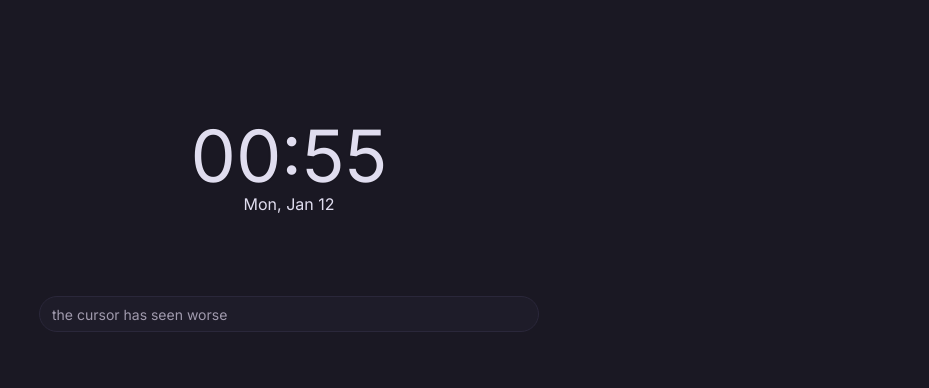
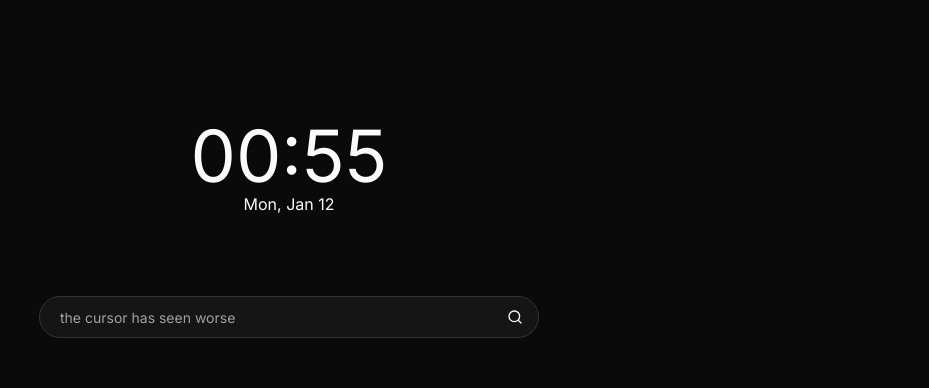
Before and after one commit to plushexe351/thebetterfox, a Next.js app: page /start in a window 1280 px wide. Shown: the top 388 px of the page, without its empty margins (351-1280 px from the left). Built offline with nearby package versions, Linux system fonts and the light colour scheme.

Commit message:
change global theme and tweak colors

```diff
--- a/app/globals.css
+++ b/app/globals.css
@@ -5,121 +5,125 @@
 /* @custom-variant dark (&:is(.dark *)); */
 
 :root {
-  --background: oklch(0.9777 0.0041 301.4256);
-  --foreground: oklch(0.3651 0.0325 287.0807);
+  --background: oklch(1 0 0);
+  --foreground: oklch(0.145 0 0);
   --card: oklch(1 0 0);
-  --card-foreground: oklch(0.3651 0.0325 287.0807);
+  --card-foreground: oklch(0.145 0 0);
   --popover: oklch(1 0 0);
-  --popover-foreground: oklch(0.3651 0.0325 287.0807);
-  --primary: oklch(0.6104 0.0767 299.7335);
-  --primary-foreground: oklch(0.9777 0.0041 301.4256);
-  --secondary: oklch(0.8957 0.0265 300.2416);
-  --secondary-foreground: oklch(0.3651 0.0325 287.0807);
-  --muted: oklch(0.8906 0.0139 299.7754);
-  --muted-foreground: oklch(0.5288 0.0375 290.7895);
-  --accent: oklch(0.7889 0.0802 359.9375);
-  --accent-foreground: oklch(0.3394 0.0441 1.7583);
-  --destructive: oklch(0.6332 0.1578 22.6734);
-  --destructive-foreground: oklch(0.9777 0.0041 301.4256);
-  --border: oklch(0.8447 0.0226 300.1421);
-  --input: oklch(0.9329 0.0124 301.2783);
-  --ring: oklch(0.6104 0.0767 299.7335);
-  --chart-1: oklch(0.6104 0.0767 299.7335);
-  --chart-2: oklch(0.7889 0.0802 359.9375);
-  --chart-3: oklch(0.7321 0.0749 169.867);
-  --chart-4: oklch(0.854 0.0882 76.8292);
-  --chart-5: oklch(0.7857 0.0645 258.0839);
-  --sidebar: oklch(0.9554 0.0082 301.3541);
-  --sidebar-foreground: oklch(0.3651 0.0325 287.0807);
-  --sidebar-primary: oklch(0.6104 0.0767 299.7335);
-  --sidebar-primary-foreground: oklch(0.9777 0.0041 301.4256);
-  --sidebar-accent: oklch(0.7889 0.0802 359.9375);
-  --sidebar-accent-foreground: oklch(0.3394 0.0441 1.7583);
-  --sidebar-border: oklch(0.8719 0.0198 302.169);
-  --sidebar-ring: oklch(0.6104 0.0767 299.7335);
-  --font-sans: Geist, sans-serif;
-  --font-serif: "Lora", Georgia, serif;
-  --font-mono: "Fira Code", "Courier New", monospace;
-  --radius: 0.5rem;
-  --shadow-x: 1px;
-  --shadow-y: 2px;
-  --shadow-blur: 5px;
-  --shadow-spread: 1px;
-  --shadow-opacity: 0.06;
-  --shadow-color: hsl(0 0% 0%);
-  --shadow-2xs: 1px 2px 5px 1px hsl(0 0% 0% / 0.03);
-  --shadow-xs: 1px 2px 5px 1px hsl(0 0% 0% / 0.03);
-  --shadow-sm: 1px 2px 5px 1px hsl(0 0% 0% / 0.06),
-    1px 1px 2px 0px hsl(0 0% 0% / 0.06);
-  --shadow: 1px 2px 5px 1px hsl(0 0% 0% / 0.06),
-    1px 1px 2px 0px hsl(0 0% 0% / 0.06);
-  --shadow-md: 1px 2px 5px 1px hsl(0 0% 0% / 0.06),
-    1px 2px 4px 0px hsl(0 0% 0% / 0.06);
-  --shadow-lg: 1px 2px 5px 1px hsl(0 0% 0% / 0.06),
-    1px 4px 6px 0px hsl(0 0% 0% / 0.06);
-  --shadow-xl: 1px 2px 5px 1px hsl(0 0% 0% / 0.06),
-    1px 8px 10px 0px hsl(0 0% 0% / 0.06);
-  --shadow-2xl: 1px 2px 5px 1px hsl(0 0% 0% / 0.15);
+  --popover-foreground: oklch(0.145 0 0);
+  --primary: oklch(0.205 0 0);
+  --primary-foreground: oklch(0.985 0 0);
+  --secondary: oklch(0.97 0 0);
+  --secondary-foreground: oklch(0.205 0 0);
+  --muted: oklch(0.97 0 0);
+  --muted-foreground: oklch(0.556 0 0);
+  --accent: oklch(0.97 0 0);
+  --accent-foreground: oklch(0.205 0 0);
+  --destructive: oklch(0.577 0.245 27.325);
+  --destructive-foreground: oklch(1 0 0);
+  --border: oklch(0.922 0 0);
+  --input: oklch(0.922 0 0);
+  --ring: oklch(0.708 0 0);
+  --chart-1: oklch(0.81 0.1 252);
+  --chart-2: oklch(0.62 0.19 260);
+  --chart-3: oklch(0.55 0.22 263);
+  --chart-4: oklch(0.49 0.22 264);
+  --chart-5: oklch(0.42 0.18 266);
+  --sidebar: oklch(0.985 0 0);
+  --sidebar-foreground: oklch(0.145 0 0);
+  --sidebar-primary: oklch(0.205 0 0);
+  --sidebar-primary-foreground: oklch(0.985 0 0);
+  --sidebar-accent: oklch(0.97 0 0);
+  --sidebar-accent-foreground: oklch(0.205 0 0);
+  --sidebar-border: oklch(0.922 0 0);
+  --sidebar-ring: oklch(0.708 0 0);
+  --font-sans: ui-sans-serif, system-ui, -apple-system, BlinkMacSystemFont,
+    "Segoe UI", Roboto, "Helvetica Neue", Arial, "Noto Sans", sans-serif,
+    "Apple Color Emoji", "Segoe UI Emoji", "Segoe UI Symbol", "Noto Color Emoji";
+  --font-serif: ui-serif, Georgia, Cambria, "Times New Roman", Times, serif;
+  --font-mono: ui-monospace, SFMono-Regular, Menlo, Monaco, Consolas,
+    "Liberation Mono", "Courier New", monospace;
+  --radius: 0.625rem;
+  --shadow-x: 0;
+  --shadow-y: 1px;
+  --shadow-blur: 3px;
+  --shadow-spread: 0px;
+  --shadow-opacity: 0.1;
+  --shadow-color: oklch(0 0 0);
+  --shadow-2xs: 0 1px 3px 0px hsl(0 0% 0% / 0.05);
+  --shadow-xs: 0 1px 3px 0px hsl(0 0% 0% / 0.05);
+  --shadow-sm: 0 1px 3px 0px hsl(0 0% 0% / 0.1),
+    0 1px 2px -1px hsl(0 0% 0% / 0.1);
+  --shadow: 0 1px 3px 0px hsl(0 0% 0% / 0.1), 0 1px 2px -1px hsl(0 0% 0% / 0.1);
+  --shadow-md: 0 1px 3px 0px hsl(0 0% 0% / 0.1),
+    0 2px 4px -1px hsl(0 0% 0% / 0.1);
+  --shadow-lg: 0 1px 3px 0px hsl(0 0% 0% / 0.1),
+    0 4px 6px -1px hsl(0 0% 0% / 0.1);
+  --shadow-xl: 0 1px 3px 0px hsl(0 0% 0% / 0.1),
+    0 8px 10px -1px hsl(0 0% 0% / 0.1);
+  --shadow-2xl: 0 1px 3px 0px hsl(0 0% 0% / 0.25);
   --tracking-normal: 0em;
   --spacing: 0.25rem;
 }
 
 .dark {
-  --background: oklch(0.2166 0.0215 292.8474);
-  --foreground: oklch(0.9053 0.0245 293.557);
-  --card: oklch(0.2544 0.0301 292.7315);
-  --card-foreground: oklch(0.9053 0.0245 293.557);
-  --popover: oklch(0.2544 0.0301 292.7315);
-  --popover-foreground: oklch(0.9053 0.0245 293.557);
-  --primary: oklch(0.7058 0.0777 302.0489);
-  --primary-foreground: oklch(0.2166 0.0215 292.8474);
-  --secondary: oklch(0.4604 0.0472 295.5578);
-  --secondary-foreground: oklch(0.9053 0.0245 293.557);
-  --muted: oklch(0.256 0.032 294.838);
-  --muted-foreground: oklch(0.6974 0.0282 300.0614);
-  --accent: oklch(0.3181 0.0321 308.6149);
-  --accent-foreground: oklch(0.8391 0.0692 2.6681);
-  --destructive: oklch(0.6875 0.142 21.4566);
-  --destructive-foreground: oklch(0.2166 0.0215 292.8474);
-  --border: oklch(0.3063 0.0359 293.3367);
-  --input: oklch(0.2847 0.0346 291.2726);
-  --ring: oklch(0.7058 0.0777 302.0489);
-  --chart-1: oklch(0.7058 0.0777 302.0489);
-  --chart-2: oklch(0.8391 0.0692 2.6681);
-  --chart-3: oklch(0.7321 0.0749 169.867);
-  --chart-4: oklch(0.854 0.0882 76.8292);
-  --chart-5: oklch(0.7857 0.0645 258.0839);
-  --sidebar: oklch(0.1985 0.02 293.6639);
-  --sidebar-foreground: oklch(0.9053 0.0245 293.557);
-  --sidebar-primary: oklch(0.7058 0.0777 302.0489);
-  --sidebar-primary-foreground: oklch(0.2166 0.0215 292.8474);
-  --sidebar-accent: oklch(0.3181 0.0321 308.6149);
-  --sidebar-accent-foreground: oklch(0.8391 0.0692 2.6681);
-  --sidebar-border: oklch(0.2847 0.0346 291.2726);
-  --sidebar-ring: oklch(0.7058 0.0777 302.0489);
-  --font-sans: Geist, sans-serif;
-  --font-serif: "Lora", Georgia, serif;
-  --font-mono: "Fira Code", "Courier New", monospace;
-  --radius: 0.5rem;
-  --shadow-x: 1px;
-  --shadow-y: 2px;
-  --shadow-blur: 5px;
-  --shadow-spread: 1px;
-  --shadow-opacity: 0.06;
-  --shadow-color: hsl(0 0% 0%);
-  --shadow-2xs: 1px 2px 5px 1px hsl(0 0% 0% / 0.03);
-  --shadow-xs: 1px 2px 5px 1px hsl(0 0% 0% / 0.03);
-  --shadow-sm: 1px 2px 5px 1px hsl(0 0% 0% / 0.06),
-    1px 1px 2px 0px hsl(0 0% 0% / 0.06);
-  --shadow: 1px 2px 5px 1px hsl(0 0% 0% / 0.06),
-    1px 1px 2px 0px hsl(0 0% 0% / 0.06);
-  --shadow-md: 1px 2px 5px 1px hsl(0 0% 0% / 0.06),
-    1px 2px 4px 0px hsl(0 0% 0% / 0.06);
-  --shadow-lg: 1px 2px 5px 1px hsl(0 0% 0% / 0.06),
-    1px 4px 6px 0px hsl(0 0% 0% / 0.06);
-  --shadow-xl: 1px 2px 5px 1px hsl(0 0% 0% / 0.06),
-    1px 8px 10px 0px hsl(0 0% 0% / 0.06);
-  --shadow-2xl: 1px 2px 5px 1px hsl(0 0% 0% / 0.15);
+  --background: oklch(0.145 0 0);
+  --foreground: oklch(0.985 0 0);
+  --card: oklch(0.205 0 0);
+  --card-foreground: oklch(0.985 0 0);
+  --popover: oklch(0.269 0 0);
+  --popover-foreground: oklch(0.985 0 0);
+  --primary: oklch(0.922 0 0);
+  --primary-foreground: oklch(0.205 0 0);
+  --secondary: oklch(0.269 0 0);
+  --secondary-foreground: oklch(0.985 0 0);
+  --muted: oklch(0.269 0 0);
+  --muted-foreground: oklch(0.708 0 0);
+  --accent: oklch(0.371 0 0);
+  --accent-foreground: oklch(0.985 0 0);
+  --destructive: oklch(0.704 0.191 22.216);
+  --destructive-foreground: oklch(0.985 0 0);
+  --border: oklch(0.275 0 0);
+  --input: oklch(0.325 0 0);
+  --ring: oklch(0.556 0 0);
+  --chart-1: oklch(0.81 0.1 252);
+  --chart-2: oklch(0.62 0.19 260);
+  --chart-3: oklch(0.55 0.22 263);
+  --chart-4: oklch(0.49 0.22 264);
+  --chart-5: oklch(0.42 0.18 266);
+  --sidebar: oklch(0.205 0 0);
+  --sidebar-foreground: oklch(0.985 0 0);
+  --sidebar-primary: oklch(0.488 0.243 264.376);
+  --sidebar-primary-foreground: oklch(0.985 0 0);
+  --sidebar-accent: oklch(0.269 0 0);
+  --sidebar-accent-foreground: oklch(0.985 0 0);
+  --sidebar-border: oklch(0.275 0 0);
+  --sidebar-ring: oklch(0.439 0 0);
+  --font-sans: ui-sans-serif, system-ui, -apple-system, BlinkMacSystemFont,
+    "Segoe UI", Roboto, "Helvetica Neue", Arial, "Noto Sans", sans-serif,
+    "Apple Color Emoji", "Segoe UI Emoji", "Segoe UI Symbol", "Noto Color Emoji";
+  --font-serif: ui-serif, Georgia, Cambria, "Times New Roman", Times, serif;
+  --font-mono: ui-monospace, SFMono-Regular, Menlo, Monaco, Consolas,
+    "Liberation Mono", "Courier New", monospace;
+  --radius: 0.625rem;
+  --shadow-x: 0;
+  --shadow-y: 1px;
+  --shadow-blur: 3px;
+  --shadow-spread: 0px;
+  --shadow-opacity: 0.1;
+  --shadow-color: oklch(0 0 0);
+  --shadow-2xs: 0 1px 3px 0px hsl(0 0% 0% / 0.05);
+  --shadow-xs: 0 1px 3px 0px hsl(0 0% 0% / 0.05);
+  --shadow-sm: 0 1px 3px 0px hsl(0 0% 0% / 0.1),
+    0 1px 2px -1px hsl(0 0% 0% / 0.1);
+  --shadow: 0 1px 3px 0px hsl(0 0% 0% / 0.1), 0 1px 2px -1px hsl(0 0% 0% / 0.1);
+  --shadow-md: 0 1px 3px 0px hsl(0 0% 0% / 0.1),
+    0 2px 4px -1px hsl(0 0% 0% / 0.1);
+  --shadow-lg: 0 1px 3px 0px hsl(0 0% 0% / 0.1),
+    0 4px 6px -1px hsl(0 0% 0% / 0.1);
+  --shadow-xl: 0 1px 3px 0px hsl(0 0% 0% / 0.1),
+    0 8px 10px -1px hsl(0 0% 0% / 0.1);
+  --shadow-2xl: 0 1px 3px 0px hsl(0 0% 0% / 0.25);
 }
 
 @theme inline {
@@ -185,5 +189,5 @@
 }
 
 .drop-shadow-custom {
-  text-shadow: 0 0 0.1rem rgba(0, 0, 0, 0.375);
+  text-shadow: 0 0 0.1rem rgba(0, 0, 0);
 }
--- a/app/start/components/widgets/SearchBar.tsx
+++ b/app/start/components/widgets/SearchBar.tsx
@@ -63,11 +63,11 @@ const SearchBar = (props: Props) => {
           autoComplete="off"
           placeholder={placeholder}
           onChange={handleInputChange}
-          className="pr-20"
+          className="p-5 pr-20 backdrop-blur-md"
           value={searchQuery}
         />
         {showButtonRow && (
-          <div className="button-row flex gap-1 -ml-19 items-center">
+          <div className="button-row flex gap-1 -ml-20 items-center z-1">
             <Button
               type="button"
               variant="ghost"
@@ -85,6 +85,11 @@ const SearchBar = (props: Props) => {
             </Button>
           </div>
         )}
+        {!showButtonRow && (
+          <div className="button-row flex gap-1 -ml-10 items-center z-1">
+            <Search className="size-4!" />
+          </div>
+        )}
       </form>
     </div>
   );
```
Also changed, not shown: app/start/components/SettingsContent.tsx (+14 -14 lines).
